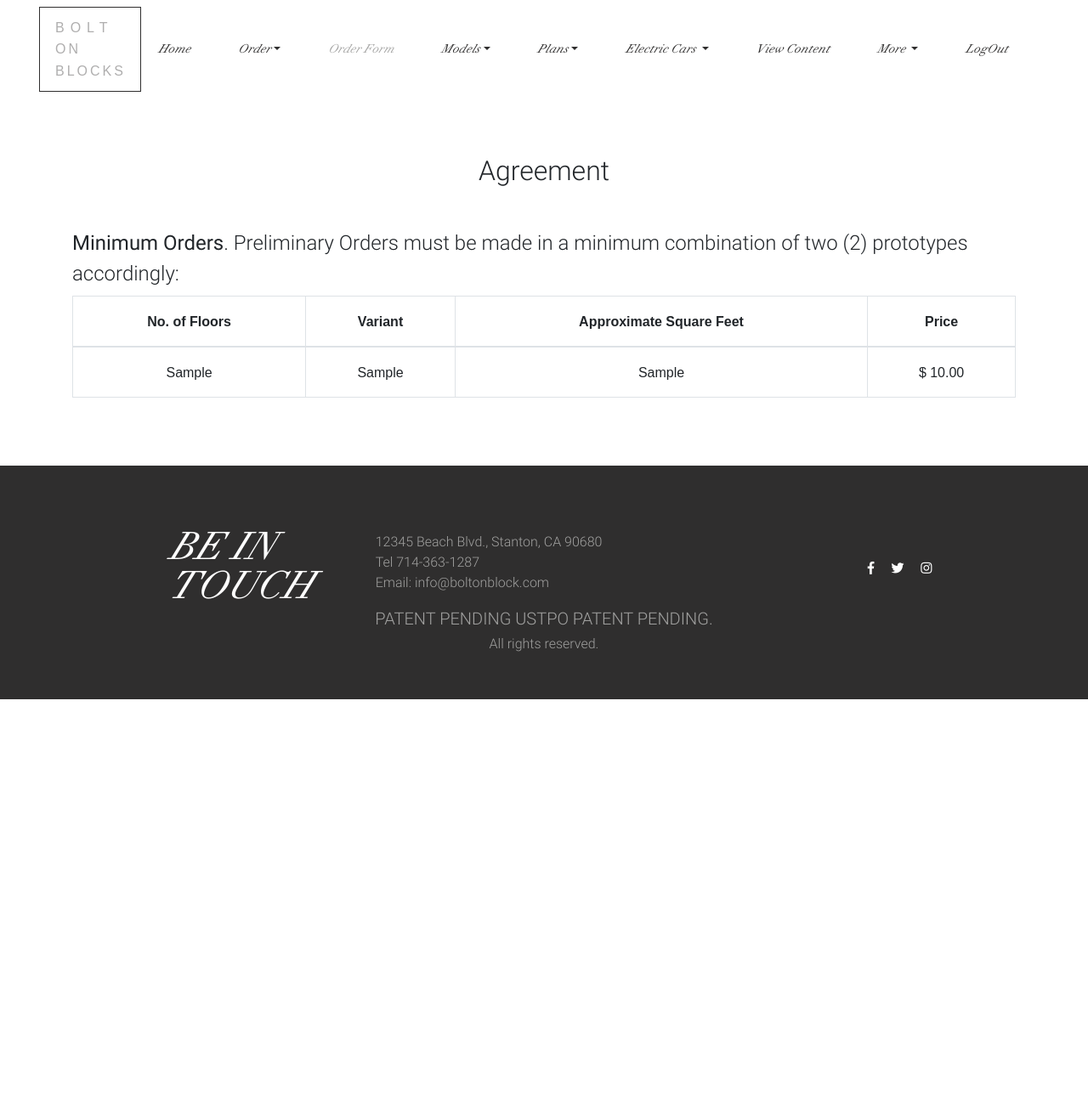
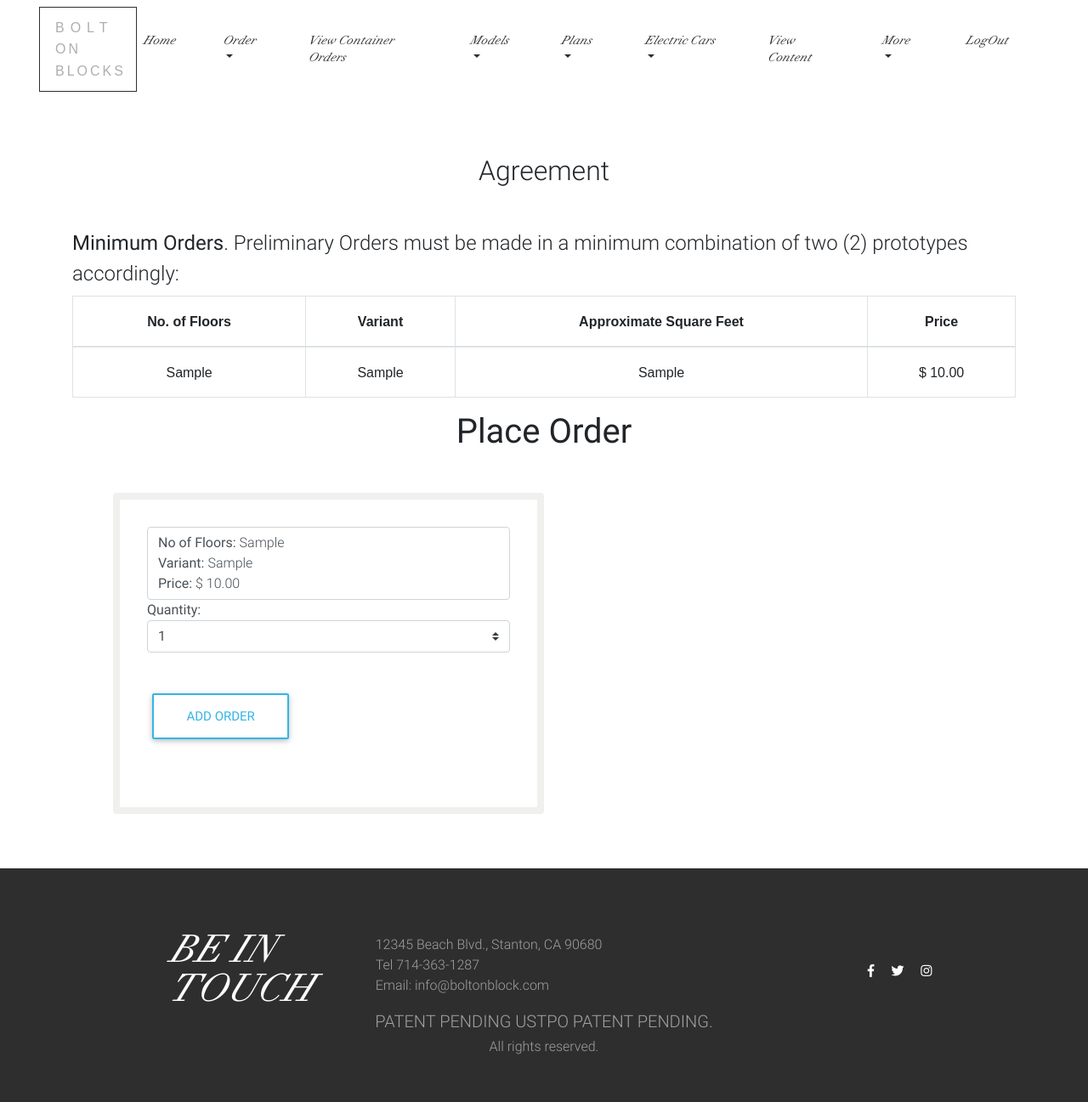
Before and after one commit to Mfarhanzia/shipping, a Django app: page /order-form/ in a window 1280 px wide. Shown: the whole page at 85% size. Before the commit the page ends 823 px from the top, so only its background shows below. Run offline with Django 3.2, Linux system fonts and the light colour scheme; a user stored in the database is signed in; data comes from the database, SQL or seed files in the repository; tables that the repository leaves empty hold one stand-in row (values such as "Sample post"); some libraries are stand-ins or nearby versions.

Commit message:
order-container

```diff
--- a/order/forms.py
+++ b/order/forms.py
@@ -91,3 +91,12 @@ class MaterialQuotationsForm(forms.ModelForm):
     class Meta:
         model = MaterialQuotations
         fields = ("price",)
+
+
+PRODUCT_QUANTITY_CHOICES = [(i, str(i)) for i in range(1, 50)]
+# print(PRODUCT_QUANTITY_CHOICES.a)
+# PRODUCT_QUANTITY_CHOICES[0]=("Choose Quantity","Choose Quantity")
+
+class AddProductForm(forms.Form):
+    quantity = forms.TypedChoiceField(label="Qty :",choices=PRODUCT_QUANTITY_CHOICES, coerce=int,initial='')
+    # update = forms.BooleanField(required=False, initial=False, widget=forms.HiddenInput)
--- a/order/models.py
+++ b/order/models.py
@@ -3,7 +3,7 @@ from multiselectfield import MultiSelectField
 from localflavor.us.models import USZipCodeField
 from phonenumber_field.modelfields import PhoneNumberField
 from django.core.validators import MinValueValidator
-
+from users.models import User
 # Create your models here.
 
 class Order(models.Model):
@@ -132,3 +132,13 @@ class ContainerPricing(models.Model):
     class Meta:
         verbose_name = "Containers Pricing"
         verbose_name_plural = "Containers Pricing"
+
+    def __str__(self):
+        return f"{self.no_of_floors} {self.variant}"
+
+
+class CartOrder(models.Model):
+    user = models.ForeignKey(User, on_delete=models.CASCADE)
+    order_items = models.ForeignKey(ContainerPricing, on_delete=models.CASCADE)
+    quantity = models.PositiveIntegerField("Quantity")
+    ordered_on = models.DateTimeField(auto_now_add=True)
--- a/order/templates/order/form_order.html
+++ b/order/templates/order/form_order.html
@@ -1,5 +1,6 @@
 {% extends 'users/base.html' %}
 {% load humanize %}
+{% load widget_tweaks %}
 
 {% block content %}
 <div class="container">
@@ -29,5 +30,31 @@
             </table>
         </div>
     </div>
+    <h1 class="text-center"><strong>Place Order</strong></h1>
+    <div class="row m-5">
+        {% for data in pricing %}
+        <div class="col-md-6 col-sm-12 form-control p-3" style="border: 8px solid rgba(228, 228, 226, 0.537);" >
+            <form method="POST" class="m-3" action="/add-order/{{data.id}}/">
+                {% csrf_token %}
+                <span id="price_span" class="form-control"><strong>No of Floors: </strong>{{data.no_of_floors}} &nbsp;<br><strong>Variant: </strong>{{data.variant}}<br>
+                    <strong>Price: </strong>$ {{data.price|intcomma}}
+                </span>
+                <strong>Quantity: </strong>{{form.quantity|add_class:"browser-default custom-select"}}
+
+                <button class=" btn btn-outline-info btn-lg waves-effect waves-light mt-5 mb-5">Add Order </button>
+            </form>
+        </div>
+        {% endfor %}
+    </div>
 </div>
+
 {% endblock %}
+
+
+<!-- <div class="col-md-3">
+        <select class="browser-default custom-select">
+            {% for data in pricing %}
+                <option value="">{{data.variant}}</option>
+            {% endfor %}
+        </select>
+    </div> -->
--- a/order/urls.py
+++ b/order/urls.py
@@ -2,11 +2,11 @@ from django.urls import path
 from django.conf.urls import url
 from django.contrib.auth import views as auth_views
 from .views import (OrderCreateView, ViewOrder, view_content,dealer_view, vendor_quotations,
-                    view_quotations, exterior_view, interior_view, order_form)
+                    view_quotations, exterior_view, interior_view, order_form, add_order,
+                    cart_detail, save_cart, view_container_orders,view_container_order_items)
 
 
 urlpatterns = [
-
     path('login/', auth_views.LoginView.as_view(template_name='order/login.html',redirect_authenticated_user=True), name='login'),
     path('logout/', auth_views.LogoutView.as_view(), name='logout'),
 
@@ -24,4 +24,12 @@ urlpatterns = [
     path('interior-view/', interior_view, name='interior-view'),
     path('exterior-view/', exterior_view, name='exterior-view'),
     path('order-form/', order_form, name='order-form'),
+
+    path('add-order/<int:pk>/', add_order, name='add-order'),
+
+    path('order-detail/', cart_detail, name='cart-detail'),
+    path('save-order/', save_cart, name='save-cart'),
+    path('container/orders', view_container_orders, name='view-container-orders'),
+    path('container/order/items/<int:pk>/', view_container_order_items, name='view-container-order-items'),
+
 ]
--- a/order/views.py
+++ b/order/views.py
@@ -8,6 +8,7 @@ from django.conf import settings
 from django.utils import timezone
 from django.contrib import messages
 from django.db.models import FloatField
+from order.order_class import OrderClass
 from django.core.mail import EmailMessage
 from django.views.generic import ListView
 from django.db.models.functions import Cast
@@ -17,13 +18,13 @@ from users.token import account_activation_token
 from django.utils.http import urlsafe_base64_decode
 from django.template.loader import render_to_string
 from users .models import Photo, WaterMark, SpecUser
-from .forms import OrderForm, MaterialQuotationsForm
 from django.contrib.sites.shortcuts import get_current_site
 from django.shortcuts import render, redirect, get_object_or_404
-from .models import Order, Material, MaterialQuotations, ContainerPricing
+from .forms import OrderForm, MaterialQuotationsForm, AddProductForm
+from .models import Order, Material, MaterialQuotations, ContainerPricing, CartOrder
 from django.contrib.auth.decorators import login_required, user_passes_test
 from django.contrib.auth.mixins import LoginRequiredMixin, UserPassesTestMixin
-
+from django.views.decorators.http import require_POST
 # Create your views here.
 
 
@@ -107,19 +108,69 @@ class ViewOrder(LoginRequiredMixin, UserPassesTestMixin, ListView):
 
 @login_required
 def order_form(request):
+    form = AddProductForm()
+
     if request.user.is_superuser:
         pricing = ContainerPricing.objects.all().order_by('id')
-        return render(request, "order/form_order.html",{"pricing":pricing})
+        return render(request, "order/form_order.html",{"pricing":pricing, "form":form})
     elif request.user.specuser.content_permission == True:
         if request.user.specuser.expire_time_spec_content > timezone.now():
             expire_time = request.user.specuser.expire_time_spec_content.timestamp()
             pricing = ContainerPricing.objects.all().order_by('id')
-            return render(request, "order/form_order.html", {'title': 'Order Form', 'expire_time': expire_time, "pricing":pricing})
+            return render(request, "order/form_order.html", {'title': 'Order Form', 'expire_time': expire_time, "pricing":pricing, "form":form})
         else:
             user = SpecUser.objects.get(pk=request.user.specuser.id)
             user.content_permission = False
             user.save()
     return render(request, 'users/request_access_content.html')
+
+@require_POST
+def add_order(request, pk):
+    """adding container order to session"""
+    cart = OrderClass(request)
+    product = get_object_or_404(ContainerPricing, id=pk)
+    form = AddProductForm(request.POST)
+    if form.is_valid():
+        cd = form.cleaned_data
+        if cd['quantity'] !=0:
+            cart.add(product=product, quantity=cd['quantity'])
+    return redirect('cart-detail')
+
+
+def cart_detail(request):
+    """showing the detail of orders before saving"""
+    cart = OrderClass(request)
+    return render(request,'order/cart_detail.html', {'cart': cart})
+
+@require_POST
+def save_cart(request):
+    """saving the container orders"""
+    cart = OrderClass(request)
+    # for i in cart:
+        # print('==',i)
+    for item in cart:
+        CartOrder.objects.create(
+        user_id=request.user.id,
+        order_items = item['product'],
+        quantity = item['quantity']
+    )
+    cart.clear()
+    return redirect('/')
+
+
+@login_required
+@user_passes_test(lambda user: user.is_superuser == True, redirect_field_name="/")
+def view_container_orders(request):
+    all_orders = CartOrder.objects.all()
+    return render(request, "order/view_container_orders.html", {"orders":all_orders})
+
+
+@login_required
+@user_passes_test(lambda user: user.is_superuser == True, redirect_field_name="/")
+def view_container_order_items(request, pk):
+    items = CartOrder.objects.filter(user_id=pk)
+    return render(request, "order/view_container_order_items.html", {"items":items})
+
 
 @login_required
 def dealer_view(request):
--- a/users/static/users/custom/custom_jquery.js
+++ b/users/static/users/custom/custom_jquery.js
@@ -258,9 +258,18 @@
             $("#id_dealer_no").val('');
         }
     }
+    //register.html
+    $("#myselect").on('change',function() {
+        ajax()
+    });
+    ajax()
 
 })(jQuery); // end jQuery
 function format(){
     console.log("sadasd");
     $('#id_how_much_letter_of_credit').inputmask({ 'alias': 'numeric', 'groupSeparator': ',', 'digits': 2, 'digitsOptional': true, 'prefix': '$' })
 }
+
+function ajax() {
+    document.getElementById("price_span").innerHTML= "$ " + $('#myselect option:selected').val().toString().replace(/(\d)(?=(\d{3})+(?!\d))/g, "$1,");
+}
--- a/users/templates/users/base.html
+++ b/users/templates/users/base.html
@@ -92,10 +92,15 @@
 									{% endif %}
 								</div>
 							</li>
+							{% if user.is_superuser %}
+								<li class="nav-item ">
+									<a class="nav-link" href="{% url 'view-container-orders' %}">View Container Orders</a>
+								</li>
+							{% else %}
 							<li class="nav-item ">
 								<a class="nav-link" href="{% url 'order-form' %}">Order Form</a>
 							</li>
-
+							{% endif %}
 							<li class="nav-item dropdown">
 								<a class="nav-link dropdown-toggle models" id="navbarDropdownMenuLink" data-toggle="dropdown" aria-haspopup="true" aria-expanded="false">Models</a>
 								<div class="dropdown-menu" aria-labelledby="navbarDropdownMenuLink">
```
Also changed, not shown: order/admin.py (+3 -8 lines), order/order_class.py (added, +62 -0 lines), order/templates/order/cart_detail.html (added, +42 -0 lines), order/templates/order/view_container_order_items.html (added, +40 -0 lines), order/templates/order/view_container_orders.html (added, +35 -0 lines), shipping/settings.py (+6 -1 lines), users/admin.py (+12 -2 lines), order/migrations/0008_containerpricing_user.py (added), order/migrations/0009_auto_20191208_2216.py (added), order/migrations/0010_auto_20191208_2217.py (added), order/migrations/0011_auto_20191208_2254.py (added), order/migrations/0012_cartorder_ordered_on.py (added).
